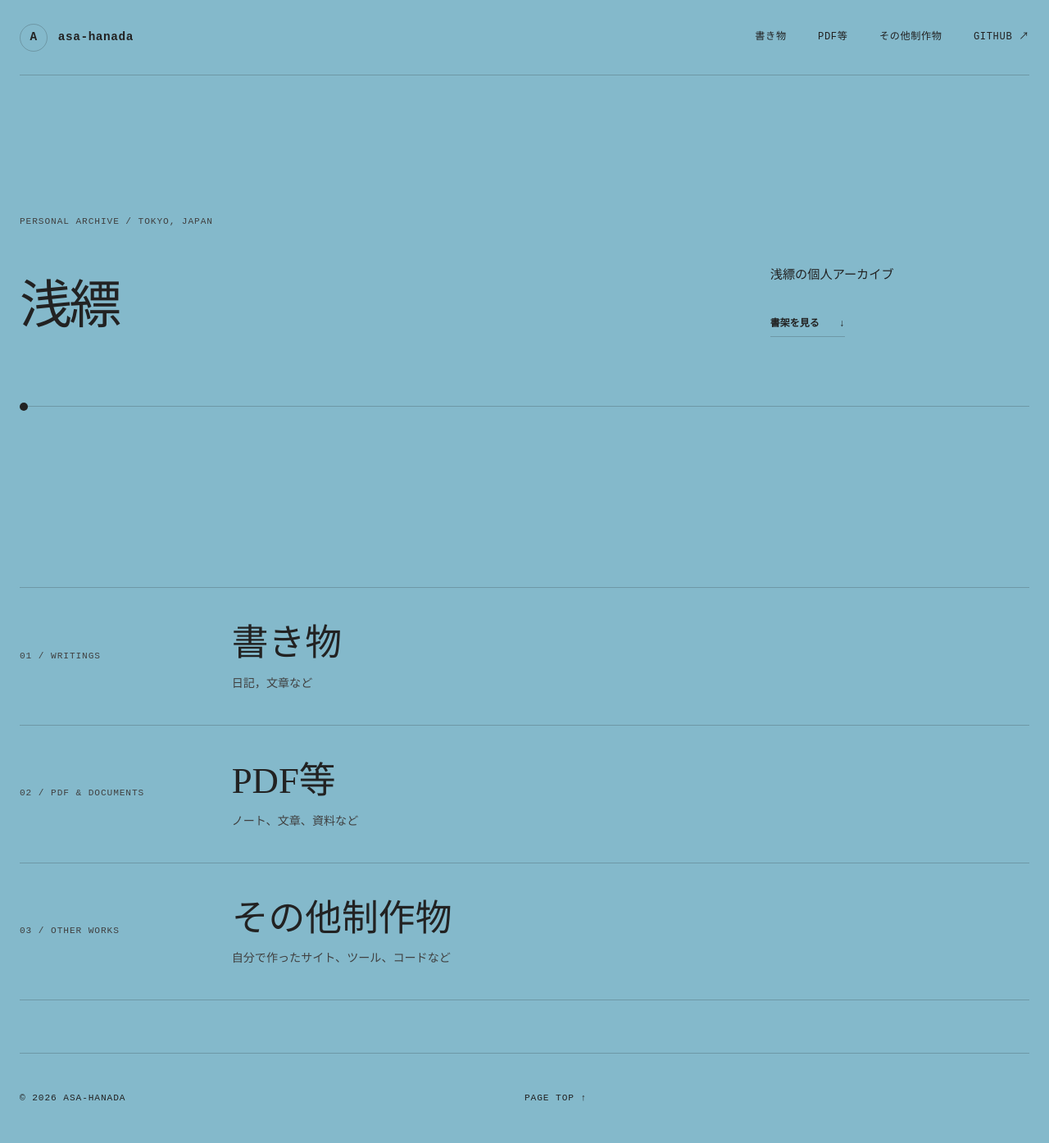
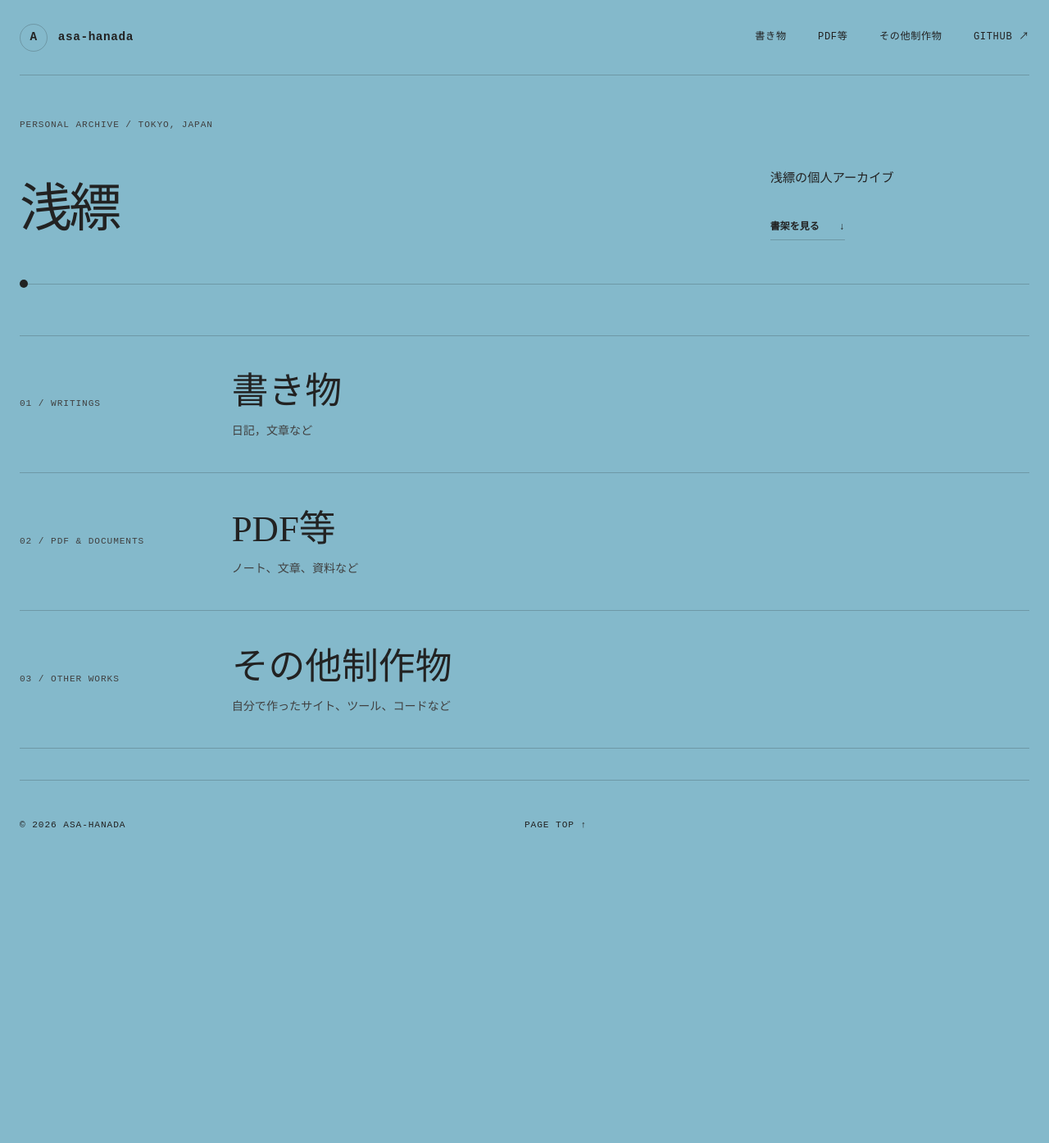
Before and after one commit to asa-hanada/asa-hanada.github.io, a Jekyll site: the page index.html, which Jekyll copies as it is, in a window 1280 px wide. Shown: the whole page at 82% size. Built offline with Jekyll 4.4.1, drawn with Linux system fonts in a browser that asks for light colours; after the commit the page ends 1061 px from its top, so only the background shows below that.

Commit message:
Reduce homepage whitespace

```diff
--- a/assets/styles.css
+++ b/assets/styles.css
@@ -131,10 +131,10 @@ main {
 /* トップページ：最初に見える大きな領域 */
 .hero {
   display: flex;
-  min-height: min(560px, calc(100vh - 92px));
-  padding: clamp(3rem, 6vw, 5rem) 0 1.5rem;
+  min-height: auto;
+  padding: clamp(2rem, 4vw, 3.5rem) 0 0;
   flex-direction: column;
-  justify-content: center;
+  justify-content: flex-start;
 }
 
 /* 小さな英字ラベルや番号に共通する文字設定 */
@@ -201,8 +201,8 @@ main {
 .hero-line {
   display: flex;
   align-items: center;
-  height: 80px;
-  margin-top: 2rem;
+  height: 48px;
+  margin-top: 1rem;
 }
 
 .hero-line::before {
@@ -229,7 +229,7 @@ main {
 
 /* トップページ：黒丸付きの線と書架の間にある線を消し、余白を詰める */
 .shelves {
-  padding: clamp(2.5rem, 5vw, 4rem) 0;
+  padding: clamp(1.5rem, 3vw, 2.5rem) 0;
   border-top: none;
 }
 
```
